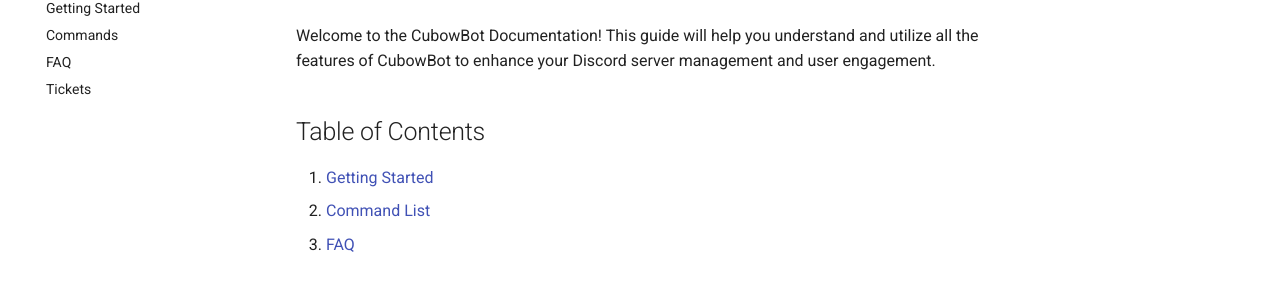
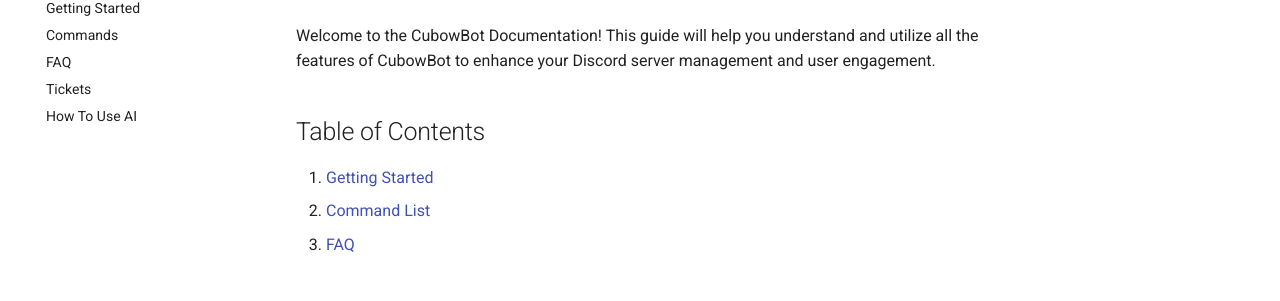
Before and after one commit to NimaWoods/cubow-documentations, an MkDocs documentation site: the page built from docs/index.md, in a window 1280 px wide. Shown: the part 157-458 px from the top of the page. Built offline with MkDocs 1.6.1 and Material for MkDocs 9.7.7, drawn with Linux system fonts in a browser that asks for light colours.

Commit message:
vault backup: 2024-07-07 17:32:20

```diff
--- a/mkdocs.yml
+++ b/mkdocs.yml
@@ -14,3 +14,4 @@
   - Commands: commands.md
   - FAQ: faq.md
   - Tickets: tickets.md
+  - How To Use AI: ai-setup.md
```
Also changed, not shown: docs/ai-setup.md (added), docs/faq.md (renamed from docs/faq.md.md), 1 other file.
